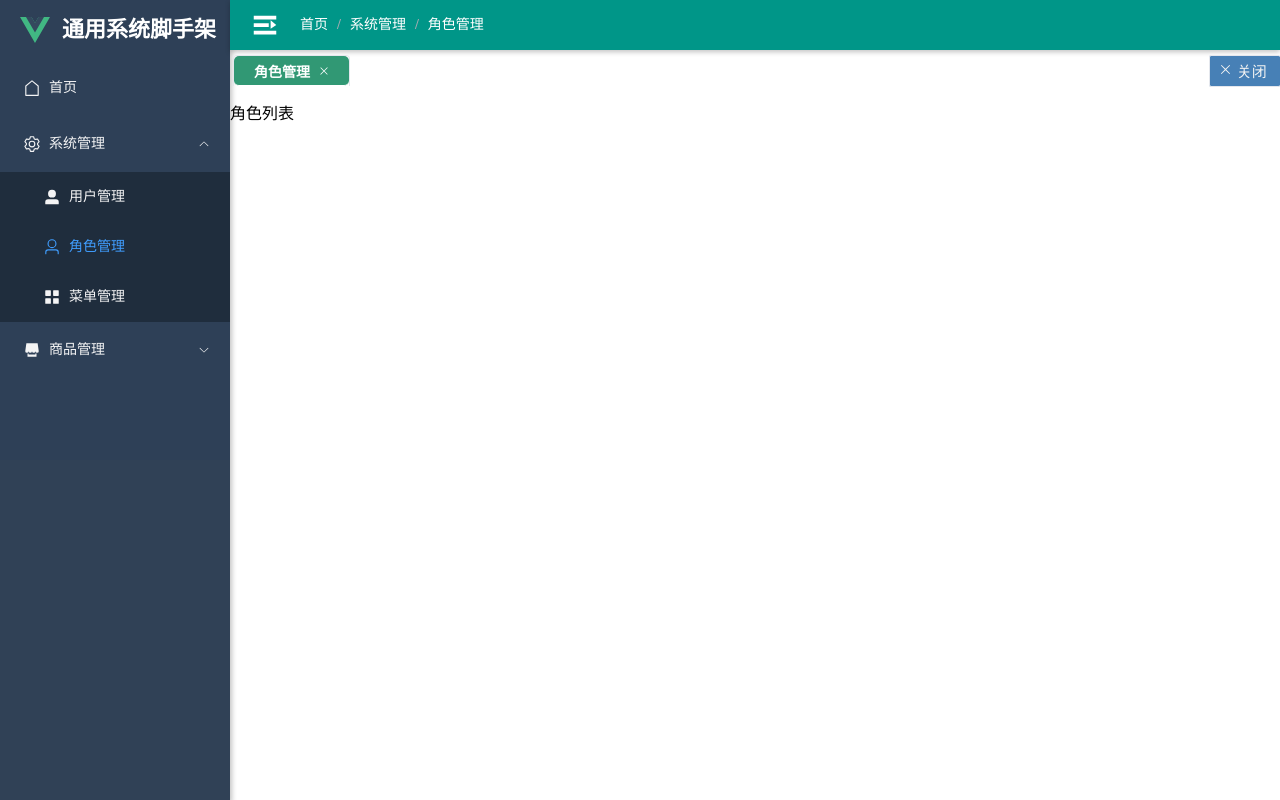
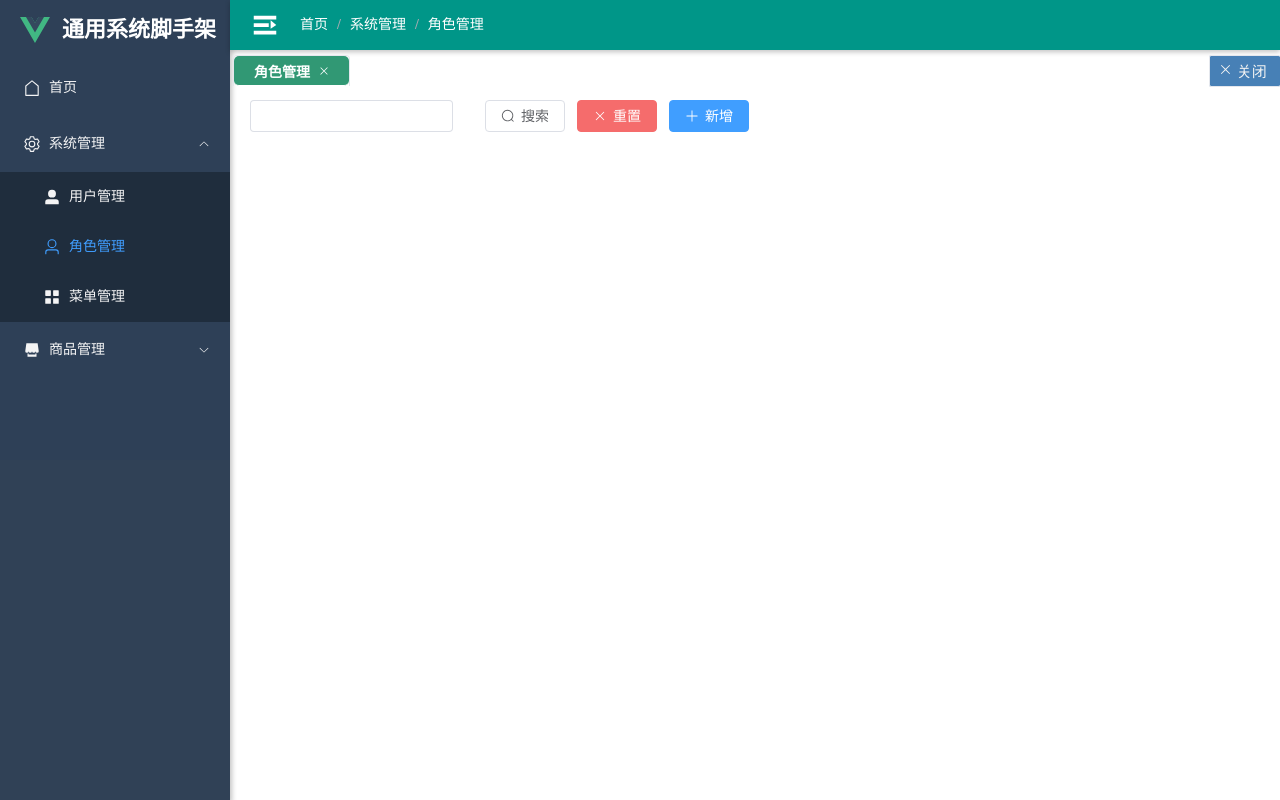
Before and after one commit to 17351590701/general-system-vue, a Vue app: page /roleList in a window 1280 px wide. Built offline with nearby package versions, Linux system fonts and the light colour scheme.

Commit message:
完成role页面搜索框和弹窗简单布局，以及完成addApi添加角色功能

```diff
--- /dev/null
+++ b/src/api/role/RoleModel.ts
@@ -0,0 +1,6 @@
+//角色数据类型
+export type SysRole={
+    roleId:string,
+    roleName:string,
+    remark:string,
+}
--- /dev/null
+++ b/src/api/role/index.ts
@@ -0,0 +1,6 @@
+import request from '@/http'
+import type { SysRole } from './RoleModel'
+//新增角色
+export const addApi=(parm:SysRole)=>{
+    return request.post("/api/role",parm)
+}
--- a/src/hooks/useDialog.ts
+++ b/src/hooks/useDialog.ts
@@ -3,7 +3,7 @@ import { reactive } from 'vue'
 export default function useDialog() {
     //定义弹框属性
     const dialog = reactive<DialogModel>({
-        title: '',
+        title: '标题',
         visible: false,
         width: 630,
         height: 280
--- a/src/utils/request.ts
+++ b/src/http/index.ts
@@ -1,7 +1,4 @@
-// noinspection Annotator
-
-import axios,
-{type AxiosInstance, type InternalAxiosRequestConfig, type AxiosResponse, type AxiosRequestConfig} from 'axios';
+import axios, {type AxiosInstance, type InternalAxiosRequestConfig, type AxiosResponse, type AxiosRequestConfig} from 'axios';
 import {ElMessage} from 'element-plus'
 // axios配置
 const config = {
@@ -11,6 +8,7 @@ const config = {
 
 //定义返回值类型泛型
 export interface Result<T = any> {
+    msg: MessageParamsWithType;
     code: number;
     message: string;
     data: T;
@@ -53,7 +51,7 @@ class request {
         //请求返回之后的处理，统一处理返回值
         this.instance.interceptors.response.use(
             (res: AxiosResponse) => {
-                if (res.data.code === '0') {
+                if (res.data.code === 200) {
                     return res.data;
                 } else {
                     ElMessage.error(res.data.msg || '接口报错!');
@@ -147,14 +145,15 @@ class request {
     delete<T = Result>(url: string): Promise<T> {
         return this.instance.delete(url)
     }
-    //图片上传
-    upload<T = Result>(url: string, params?: object): Promise<T> {
-        return this.instance.post(url, params, {
-            headers:{
-                'Content-Type':'multipart/form-data'
-            }
-        })
-    }
+
+    // //图片上传
+    // upload<T = Result>(url: string, params?: object): Promise<T> {
+    //     return this.instance.post(url, params, {
+    //         headers: {
+    //             'Content-Type': 'multipart/form-data'
+    //         }
+    //     })
+    // }
 }
 
 export default new request(config);
--- a/src/views/dashboard/Index.vue
+++ b/src/views/dashboard/Index.vue
@@ -23,7 +23,6 @@
 
 <script setup lang="ts">
 import SysDialog from '@/components/SysDialog.vue';
-import { reactive } from 'vue'
 import useDialog from '@/hooks/useDialog';
 //弹框属性
 const {dialog,onClose,onConfirm,onShow} =useDialog()
@@ -32,6 +31,7 @@ const addBtn=()=>{
   dialog.title="新增"
   onShow()
 }
+
 </script>
 
 <style scoped lang="scss"></style>
--- a/src/views/system/Role/RoleList.vue
+++ b/src/views/system/Role/RoleList.vue
@@ -1,13 +1,114 @@
 <template>
-<div>
-  角色列表
-</div>
+  <el-main style="padding:0;padding-left: 20px;">
+    <!--搜索栏 :inline=true 表单内联排列 -->
+    <el-form :model="serarchParm" label-width="80px" :inline="true" size="default">
+      <el-form-item label="">
+        <el-input v-model="serarchParm.roleName" palceholder="请输入关键字"></el-input>
+      </el-form-item>
+      <el-form-item>
+      <el-button icon="Search" @click="searchBtn">搜索</el-button>
+      <el-button icon="Close" type="danger" @click="resetBtn">重置</el-button>
+      <el-button icon="Plus" type="primary" @click="addBtn">新增</el-button>
+      </el-form-item>
+    </el-form>
+
+    <!-- 新增、编辑弹框 -->
+    <SysDialog
+    :title="dialog.title"
+    :visible="dialog.visible"
+    :width="dialog.width"
+    :height="dialog.height"
+    @on-close="onClose"
+    @on-confirm="commit"
+    >
+    <!-- 插槽，向封装的弹框中添加内容,并添加表单规则 -->
+      <template v-slot:content>
+        <el-form
+        :model="addModel"
+        ref="addRef"
+        :rules="rules"
+        label-width="80px"
+        :inline="false"
+        size="default">
+        <!-- 准备表单验证 -->
+      <el-form-item prop="roleName" label="角色名称">
+        <el-input v-model="addModel.roleName" ></el-input>
+      </el-form-item>
+      <el-form-item prop="remark" label="备注">
+        <el-input v-model="addModel.remark"></el-input>
+      </el-form-item>
+    </el-form>
+        </template>
+    </SysDialog>
+  </el-main>
 </template>
 
 <script setup lang="ts">
+import { ref,reactive } from 'vue'
+import SysDialog from '@/components/SysDialog.vue';
+import useDialog from '@/hooks/useDialog';
+import { ElMessage, type FormInstance } from 'element-plus';
+import {addApi} from '@/api/role'
+//表单Ref属性
+const addRef=ref<FormInstance>()
+//弹框属性
+const {dialog,onClose,onShow} =useDialog()
 
+//表单绑定的对象
+const serarchParm = reactive({
+  currentPage: 1,
+  pageSize: 10,
+  roleName: ''
+})
+
+//新增按钮
+const addBtn=()=>{
+  dialog.title="新增"
+  dialog.height=150
+  //显示弹框
+  onShow()
+}
+//新增表单对象
+const addModel = reactive({
+  roleId:'',
+  roleName: '',
+  remark: ''
+})
+
+//表单验证规则,必须输入roleName
+const rules = reactive({
+  roleName:[
+    {
+      required:true,
+      message:"请输入角色名称",
+      trigger:'change',
+    },
+  ],
+})
+
+//表单提交，异步函数async
+const commit=()=>{
+  addRef.value?.validate(async (valid)=>{
+    if(valid){
+    console.log("表单验证通过")
+    //调用接口addApi进行添加，await等待请求执行后，才接着执行代码
+    let res =await addApi(addModel)
+    if(res&&res.code==200){
+      ElMessage.success(res.msg)
+      //关闭弹窗
+      onClose()
+    }
+  }
+  })
+}
+//搜索
+const searchBtn=()=>{
+
+}
+//重置
+const resetBtn=()=>{
+
+}
 </script>
 
-<style scoped lang="scss">
-
-</style>
+<style scoped lang="scss"></style>
--- a/tsconfig.json
+++ b/tsconfig.json
@@ -6,8 +6,7 @@
     },
     {
       "path": "./tsconfig.app.json"
-    }
-
+    },
   ]
 
 }
```
